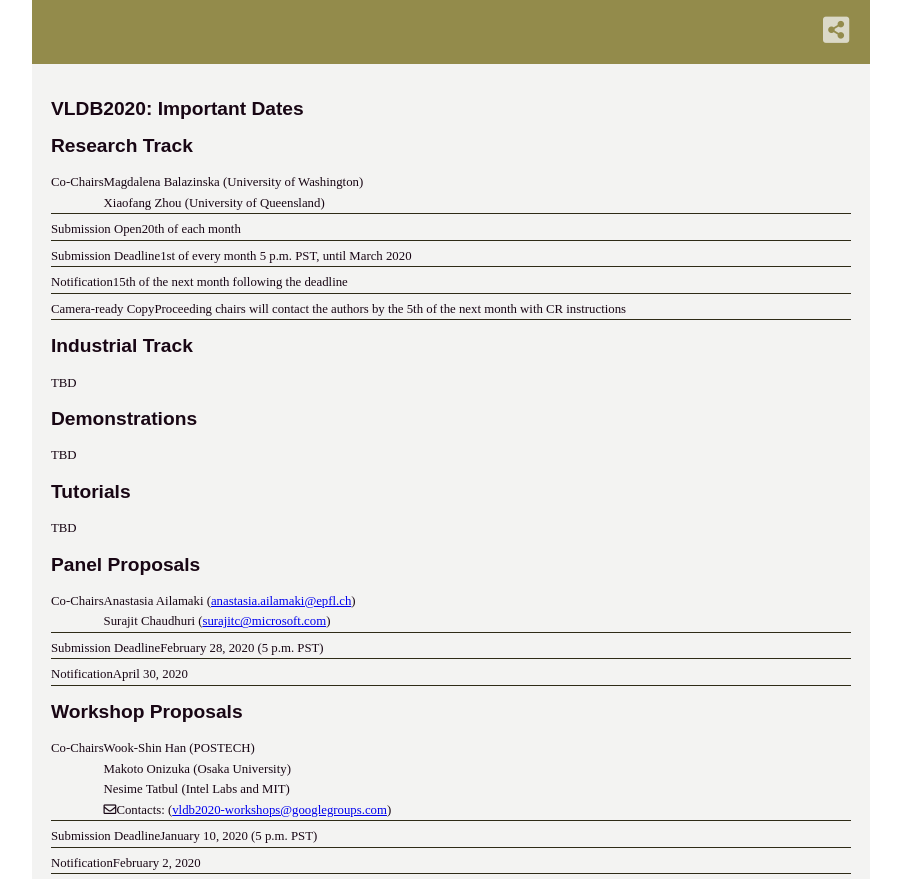
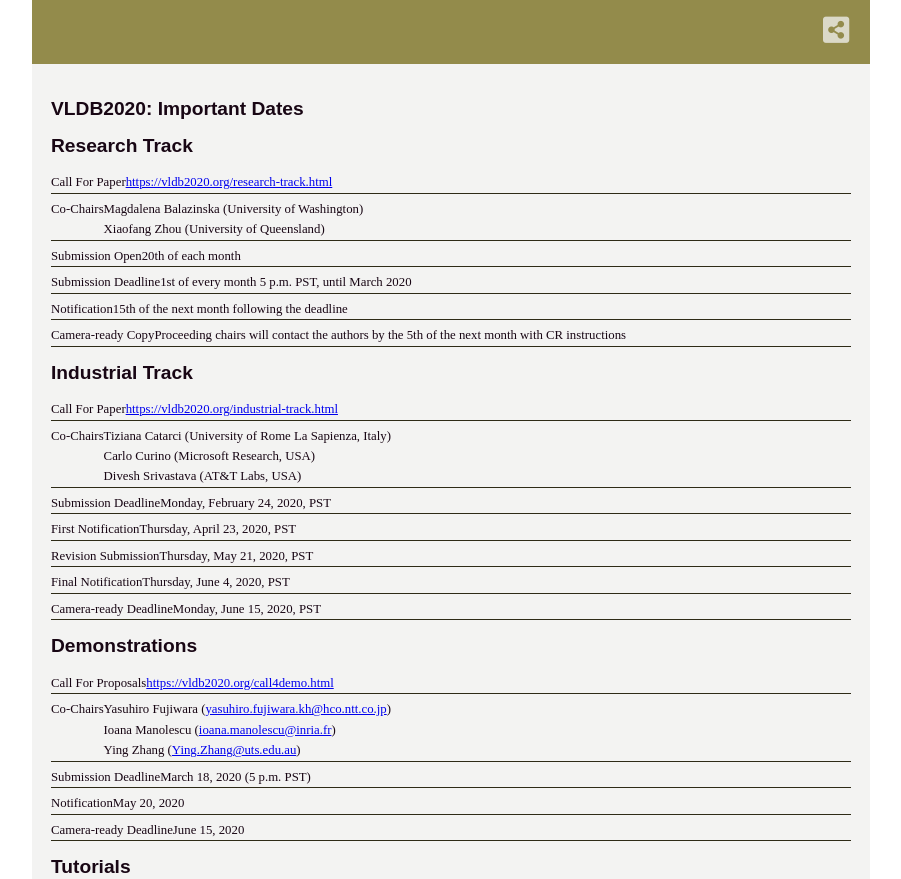
Before and after one commit to VLDB2020/VLDB2020.github.io, a Jekyll site: the page built from important-dates.md, in a window 1280 px wide, cut to the strip 1551-2430 px from the top of the page. Shown: the whole strip, without its empty margins (189-1090 px from the left). Built offline with Jekyll 4.4.1, drawn with Linux system fonts in a browser that asks for light colours; nearby versions of some CDN libraries; some web fonts are replaced; comment, search, counter and statistics services are not loaded; some of the changed text lies outside the part shown.

Commit message:
add demo, industrial-track, update officers

```diff
--- a/_includes/submenu.html
+++ b/_includes/submenu.html
@@ -13,13 +13,17 @@
     <a href="research-track.html">
         <div class="submenu-item">Research Track</div>
     </a>
-    <div class="submenu-item link-disable">Industrial Track</div>
+    <a href="industrial-track.html">
+        <div class="submenu-item">Industrial Track</div>
+    </a>
     <div class="submenu-item link-disable">PhD Track</div>
     <hr>
     <a href="call4panel.html">
         <div class="submenu-item">Call for Panel Proposals</div>
     </a>
-    <div class="submenu-item link-disable">Call for Demonstrations</div>
+    <a href="call4demo.html">
+        <div class="submenu-item">Call for Demonstration Proposals</div>
+    </a>
     <div class="submenu-item link-disable">Call for Tutorials</div>
     <a href="call4workshops.html">
         <div class="submenu-item">Call for Workshop Proposals</div>
--- a/important-dates.md
+++ b/important-dates.md
@@ -8,7 +8,10 @@ category: forauthors
 
 ## Research Track
 
-
+<div class="col-group important-dates">
+    <div class="col-3 id-head">Call For Paper</div>
+    <div class="col-9 id-col"><a href="https://vldb2020.org/research-track.html">https://vldb2020.org/research-track.html</a></div>
+</div>
 <div class="col-group important-dates">
     <div class="col-3 id-head">Co-Chairs</div>
     <div class="col-9 id-col">Magdalena Balazinska (University of Washington)<br>
@@ -33,11 +36,58 @@ category: forauthors
 
 ## Industrial Track
 
-TBD
+<div class="col-group important-dates">
+    <div class="col-3 id-head">Call For Paper</div>
+    <div class="col-9 id-col"><a href="https://vldb2020.org/industrial-track.html">https://vldb2020.org/industrial-track.html</a></div>
+</div>
+<div class="col-group important-dates">
+    <div class="col-3 id-head">Co-Chairs</div>
+    <div class="col-9 id-col">Tiziana Catarci (University of Rome La Sapienza, Italy)<br>Carlo Curino (Microsoft Research, USA)<br>Divesh Srivastava (AT&T Labs, USA)</div>
+</div>
+<div class="col-group important-dates">
+    <div class="col-3 id-head">Submission Deadline</div>
+    <div class="col-9 id-col">Monday, February 24, 2020, PST</div>
+</div>
+<div class="col-group important-dates">
+    <div class="col-3 id-head">First Notification</div>
+    <div class="col-9 id-col">Thursday, April 23, 2020, PST</div>
+</div>
+<div class="col-group important-dates">
+    <div class="col-3 id-head">Revision Submission</div>
+    <div class="col-9 id-col">Thursday, May 21, 2020, PST</div>
+</div>
+<div class="col-group important-dates">
+    <div class="col-3 id-head">Final Notification</div>
+    <div class="col-9 id-col">Thursday, June 4, 2020, PST</div>
+</div>
+<div class="col-group important-dates">
+    <div class="col-3 id-head">Camera-ready Deadline</div>
+    <div class="col-9 id-col">Monday, June 15, 2020, PST</div>
+</div>
 
 ## Demonstrations
 
-TBD
+<div class="col-group important-dates">
+    <div class="col-3 id-head">Call For Proposals</div>
+    <div class="col-9 id-col"><a href="https://vldb2020.org/call4demo.html">https://vldb2020.org/call4demo.html</a></div>
+</div>
+<div class="col-group important-dates">
+    <div class="col-3 id-head">Co-Chairs</div>
+    <div class="col-9 id-col">Yasuhiro Fujiwara  (<a href="mailto:yasuhiro.fujiwara.kh@hco.ntt.co.jp">yasuhiro.fujiwara.kh@hco.ntt.co.jp</a>)<br>
+Ioana Manolescu (<a href="mailto:ioana.manolescu@inria.fr">ioana.manolescu@inria.fr</a>)<br>Ying Zhang  (<a href="mailto:Ying.Zhang@uts.edu.au">Ying.Zhang@uts.edu.au</a>)</div>
+</div>
+<div class="col-group important-dates">
+    <div class="col-3 id-head">Submission Deadline</div>
+    <div class="col-9 id-col">March  18, 2020 (5 p.m. PST)</div>
+</div>
+<div class="col-group important-dates">
+    <div class="col-3 id-head">Notification</div>
+    <div class="col-9 id-col">May 20, 2020</div>
+</div>
+<div class="col-group important-dates">
+    <div class="col-3 id-head">Camera-ready Deadline</div>
+    <div class="col-9 id-col">June 15, 2020</div>
+</div>
 
 ## Tutorials
 
@@ -45,6 +95,10 @@ TBD
 
 ## Panel Proposals
 
+<div class="col-group important-dates">
+    <div class="col-3 id-head">Call For Proposals</div>
+    <div class="col-9 id-col"><a href="https://vldb2020.org/call4panel.html">https://vldb2020.org/call4panel.html</a></div>
+</div>
 <div class="col-group important-dates">
     <div class="col-3 id-head">Co-Chairs</div>
     <div class="col-9 id-col">Anastasia Ailamaki (<a href="mailto:anastasia.ailamaki@epfl.ch">anastasia.ailamaki@epfl.ch</a>)<br>
@@ -61,6 +115,10 @@ Surajit Chaudhuri (<a href="mailto:surajitc@microsoft.com">surajitc@microsoft.co
 
 ## Workshop Proposals
 
+<div class="col-group important-dates">
+    <div class="col-3 id-head">Call For Proposals</div>
+    <div class="col-9 id-col"><a href="https://vldb2020.org/call4workshops.html">https://vldb2020.org/call4workshops.html</a></div>
+</div>
 <div class="col-group important-dates">
     <div class="col-3 id-head">Co-Chairs</div>
     <div class="col-9 id-col">Wook-Shin Han (POSTECH)<br>
```
Also changed, not shown: call4demo.md (added, +58 -0 lines), industrial-track.md (added, +40 -0 lines), officers.md (+1 -1 lines).
